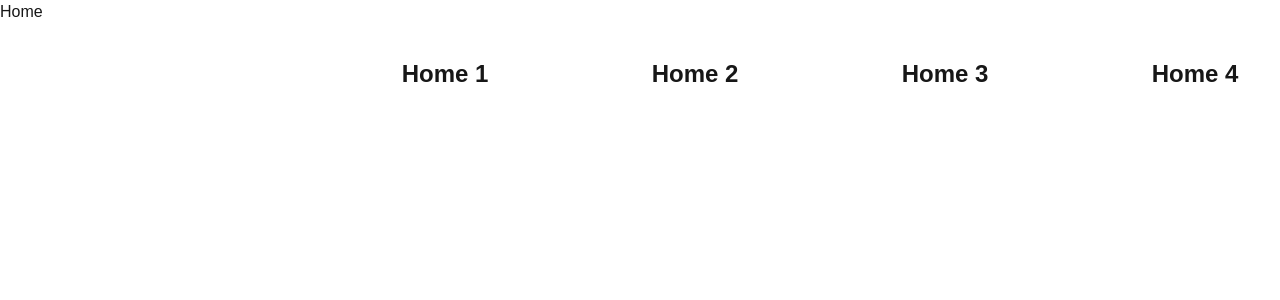
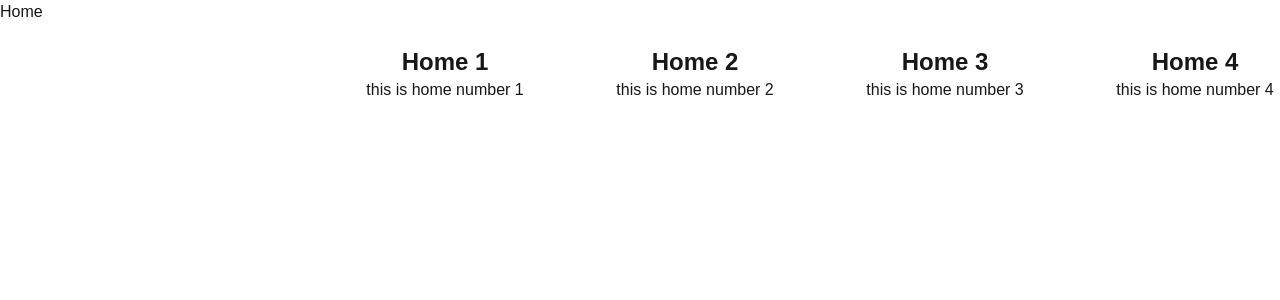
Before and after one commit to mohamedlazaar/alx-project-0x02-setup, a Next.js app in the folder alx-project-0x02/: page /home in a window 1280 px wide. Shown: the top 300 px of the page. Built offline with nearby package versions, Linux system fonts and the light colour scheme.

Commit message:
fix creating a reusable card component

```diff
--- a/alx-project-0x02/components/common/Card.tsx
+++ b/alx-project-0x02/components/common/Card.tsx
@@ -1,5 +1,6 @@
 import React from "react";
 import { CardProps } from "../../interfaces";
+import { type CardProps } from "../../interfaces"
 
 
 const Card : React.FC<CardProps> = ({title, content})=>{
--- a/alx-project-0x02/pages/home.tsx
+++ b/alx-project-0x02/pages/home.tsx
@@ -7,10 +7,10 @@ function home() {
     <div className='w-full h-full'>
         <h1>Home</h1>
         <div className="flex justify-between items-center w-1/2 mx-auto">
-          <Card title="Home 1" description='this is home number 1'/>
-          <Card title="Home 2" description='this is home number 2'/>
-          <Card title="Home 3" description='this is home number 3'/>
-          <Card title="Home 4" description='this is home number 4'/>
+          <Card title="Home 1" content='this is home number 1'/>
+          <Card title="Home 2" content='this is home number 2'/>
+          <Card title="Home 3" content='this is home number 3'/>
+          <Card title="Home 4" content='this is home number 4'/>
         </div>
 
     </div>
```
